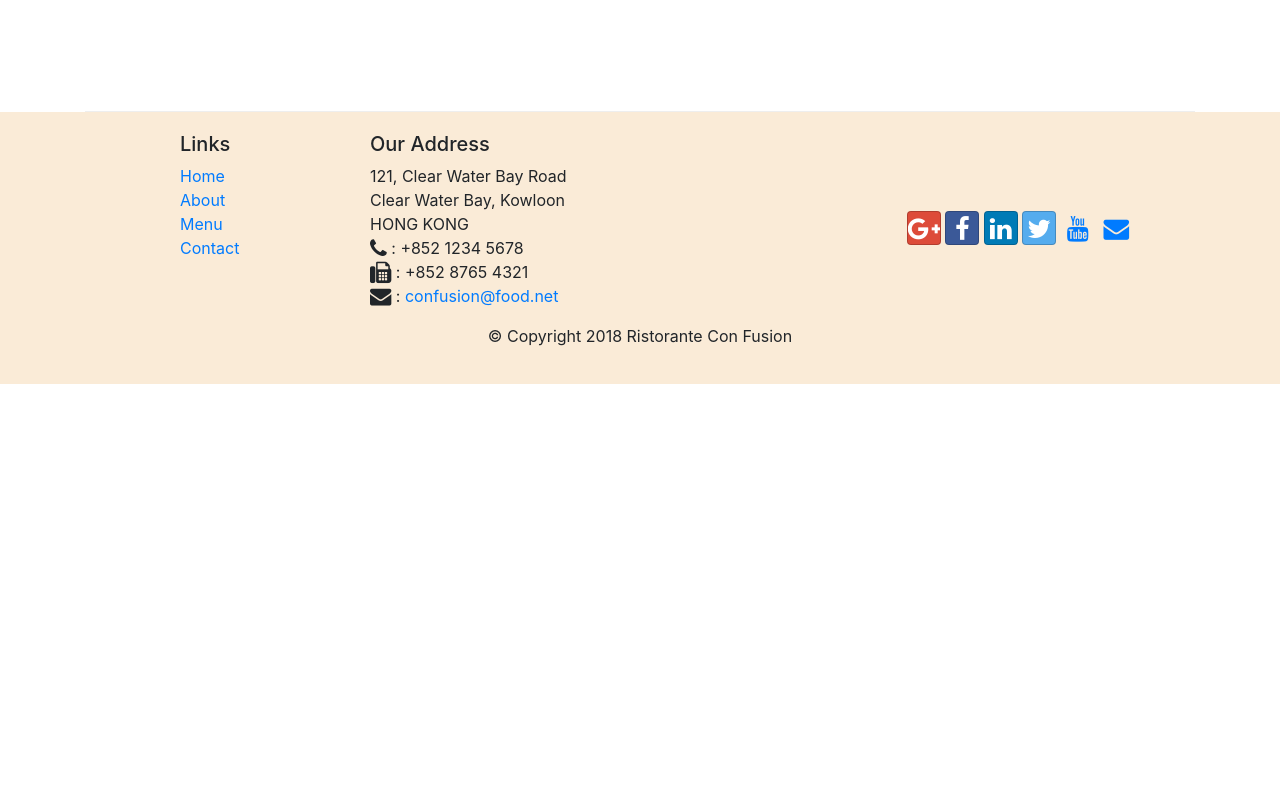
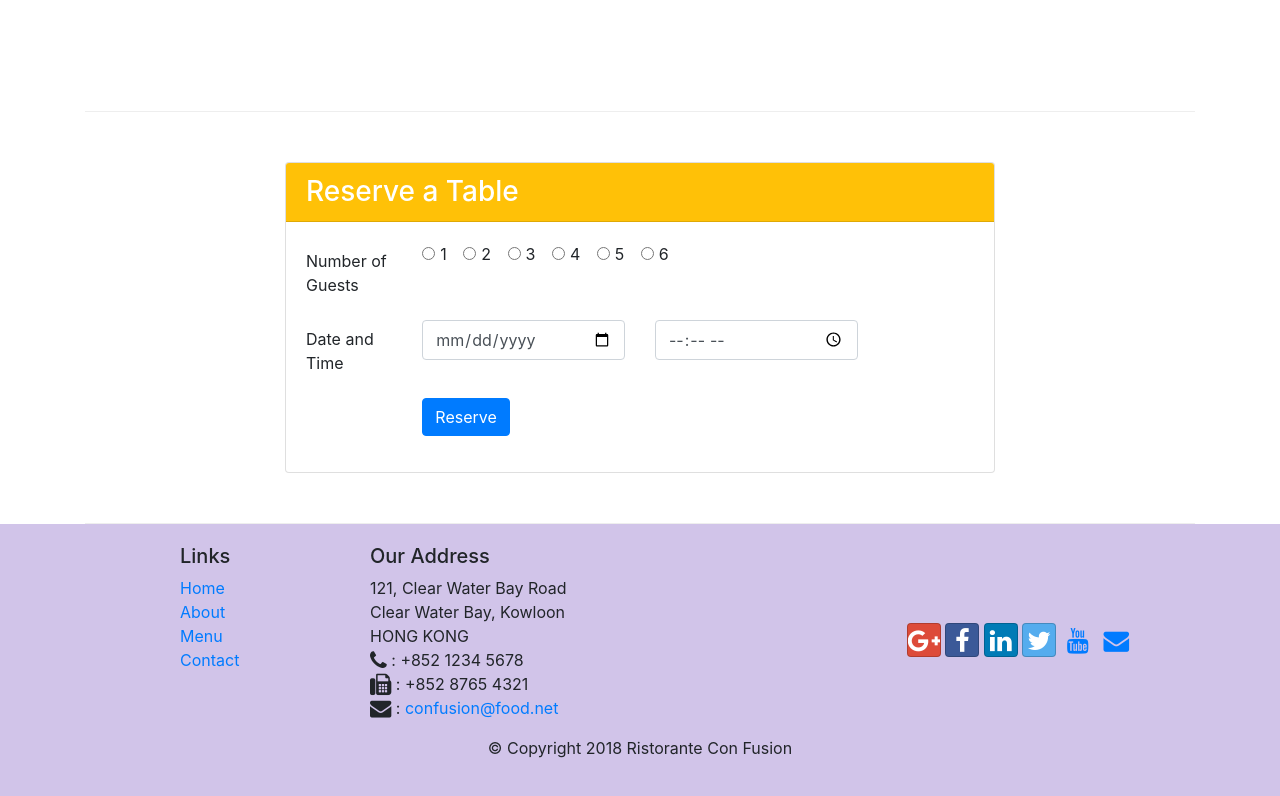
Before and after one commit to AnanthaRohan/conFusion, a website: page index.html in a window 1280 px wide. Shown: the part 1422-2218 px from the top of the page. Before the commit the page ends 1806 px from the top, so only its background shows below. Drawn offline with nearby package versions, Linux system fonts and the light colour scheme.

Commit message:
Assignment 2

```diff
--- a/css/styles.css
+++ b/css/styles.css
@@ -11,7 +11,7 @@
 }
 
 .footer{
-    background-color: antiquewhite;
+    background-color: #D1C4E9;
     margin: 0px auto;
     padding: 20px 0px 20px 0px;
 }
@@ -19,7 +19,7 @@
 .jumbotron{
     padding: 70px 30px 70px 30px;
     margin: 0px auto;
-    background-color: deepskyblue;
+    background-color: #9575CD;
     color:floralwhite;
 }
 
--- a/index.html
+++ b/index.html
@@ -42,9 +42,13 @@
                     <h1>Ristorante con Fusion</h1>
                     <p>We take inspiration from the World's best cuisines, and create a unique fusion experience. Our lipsmacking creations will tickle your culinary senses!</p>
                 </div>
-                <div  class="col-12 col-sm align-items-center">
+                <div  class="col-12 col-sm-3 align-items-center">
                         <img src="img/logo.png" class="img-fluid">
                 </div>
+                <div class="col-12 col-sm-3 align-self-center">
+                    <a href="#reserve" class="btn btn-warning btn-lg btn-block" role="button">Reserve Table</a>
+
+                    </div>
             </div>
         </div>
     </header>
@@ -59,7 +63,11 @@
                         <img class="d-flex mr-3 img-thumbnail align-self-center"
                         src="img/uthappizza.png" alt="Uthappizza">
                 <div class="media-body">
-                        <h2 class="mt-0">Uthappizza</h2>
+                        <h2 class="mt-0">Uthappizza
+                                <span class="badge badge-danger">HOT</span>
+                                <span class="badge badge-pill badge-secondary">$4.99</span>
+                        </h2>
+
                         <p class="d-none d-sm-block">A unique combination of Indian Uthappam (pancake) and
                             Italian pizza, topped with Cerignola olives, ripe vine
                             cherry tomatoes, Vidalia onion, Guntur chillies and
@@ -77,8 +85,18 @@
                 <h3>This Month's Promotions</h3>
             </div>
             <div class="col col-sm col-md">
-                <h2>Weekend Grand Buffet</h2>
-                <p>Featuring mouthwatering combinations with a choice of five different salads, six enticing appetizers, six main entrees and five choicest desserts. Free flowing bubbly and soft drinks. All for just $19.99 per person </p>
+                    <div class="media">
+
+                            <div class="media-body">
+                                    <h2>Weekend Grand Buffet
+                                            <span class="badge badge-danger">NEW</span>
+                                    </h2>
+                                    <p>Featuring mouthwatering combinations with a choice of five different salads, six enticing appetizers, six main entrees and five choicest desserts. Free flowing bubbly and soft drinks. All for just $19.99 per person </p>
+                            </div>
+                            <img class="d-flex ml-3 img-thumbnail align-self-center"
+                                    src="img/buffet.png" alt="Buffet">
+                        </div>
+
             </div>
         </div>
 
@@ -101,6 +119,64 @@
                             </div>
                         </div>
             </div>
+        </div>
+
+        <div class="row row-content align-items-center">
+            <div class="col-2 col-sm-2"></div>
+            <div class="col-8 col-sm-8">
+                <div class="card">
+                        <h3 class="card-header bg-warning text-white">Reserve a Table</h3>
+                        <div class="card-body">
+                            <form id="reserve">
+                                    <div class="form-group row">
+                                            <label for="Number of Guests" class="col-md-2 col-form-label">Number of Guests</label>
+                                            <div class="col-md-10">
+                                                    <div class="form-check form-check-inline">
+                                                            <input class="form-check-input" type="radio" name="inlineRadioOptions" id="inlineRadio1" value="option1">
+                                                            <label class="form-check-label" for="inlineRadio1">1</label>
+                                                          </div>
+                                                          <div class="form-check form-check-inline">
+                                                            <input class="form-check-input" type="radio" name="inlineRadioOptions" id="inlineRadio2" value="option2">
+                                                            <label class="form-check-label" for="inlineRadio2">2</label>
+                                                          </div>
+                                                          <div class="form-check form-check-inline">
+                                                            <input class="form-check-input" type="radio" name="inlineRadioOptions" id="inlineRadio3" value="option3">
+                                                            <label class="form-check-label" for="inlineRadio3">3</label>
+                                                          </div>
+                                                          <div class="form-check form-check-inline">
+                                                                <input class="form-check-input" type="radio" name="inlineRadioOptions" id="inlineRadio3" value="option3">
+                                                                <label class="form-check-label" for="inlineRadio3">4</label>
+                                                              </div>
+                                                              <div class="form-check form-check-inline">
+                                                                    <input class="form-check-input" type="radio" name="inlineRadioOptions" id="inlineRadio3" value="option3">
+                                                                    <label class="form-check-label" for="inlineRadio3">5</label>
+                                                                  </div>
+                                                                  <div class="form-check form-check-inline">
+                                                                        <input class="form-check-input" type="radio" name="inlineRadioOptions" id="inlineRadio3" value="option3">
+                                                                        <label class="form-check-label" for="inlineRadio3">6</label>
+                                                                      </div>
+                                            </div>
+                                        </div>
+                                        <div class="form-group row">
+                                                <label for="DateTime" class="col-12 col-md-2 col-form-label">Date and Time</label>
+                                                <div class="col-4 col-md-4">
+                                                    <input type="date" class="form-control" id="date" name="date" placeholder="Date">
+                                                </div>
+                                                <div class="col-4 col-md-4">
+                                                    <input type="time" class="form-control" id="time" name="time" placeholder="Time">
+                                                </div>
+                                            </div>
+                                            <div class="form-group row">
+                                                    <div class="offset-md-2 col-md-10">
+                                                        <button type="submit" class="btn btn-primary">Reserve</button>
+                                                    </div>
+                                                </div>
+                            </form>
+                        </div>
+                </div>
+            </div>
+            <div class="col-2 col-sm-2"></div>
+
         </div>
     </div>
 
```
